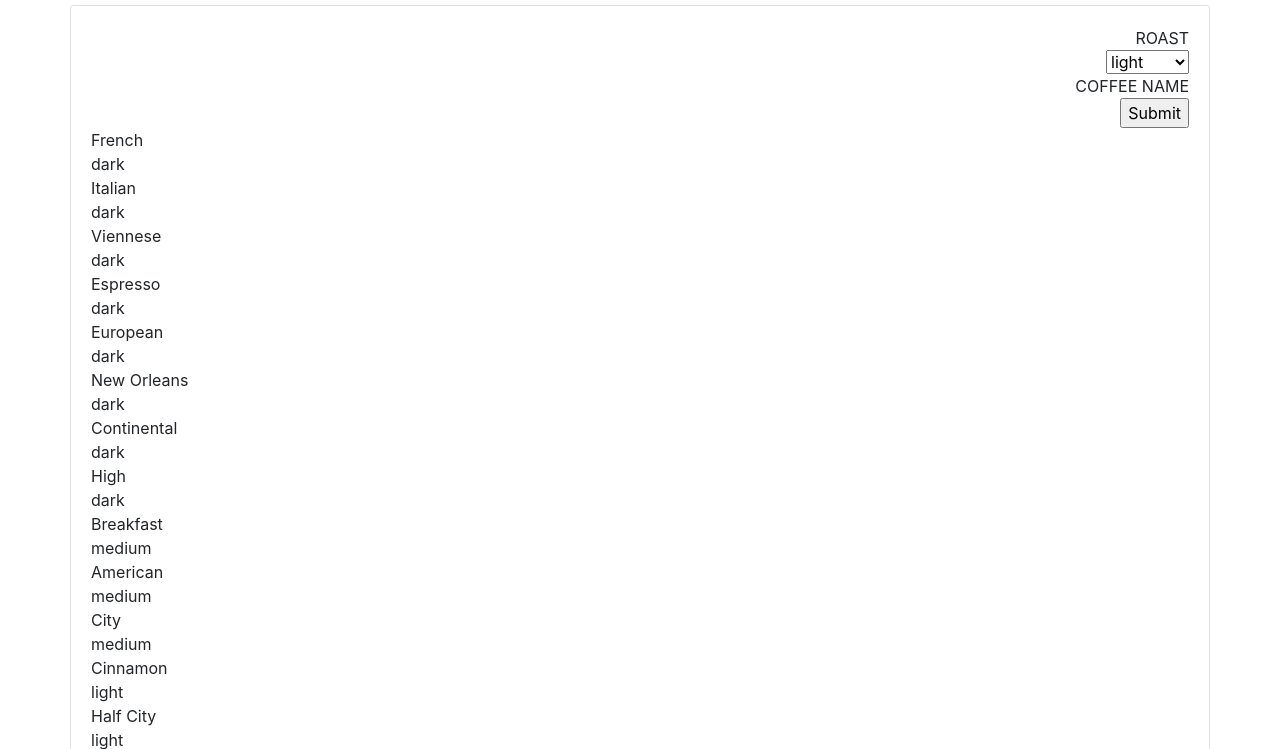
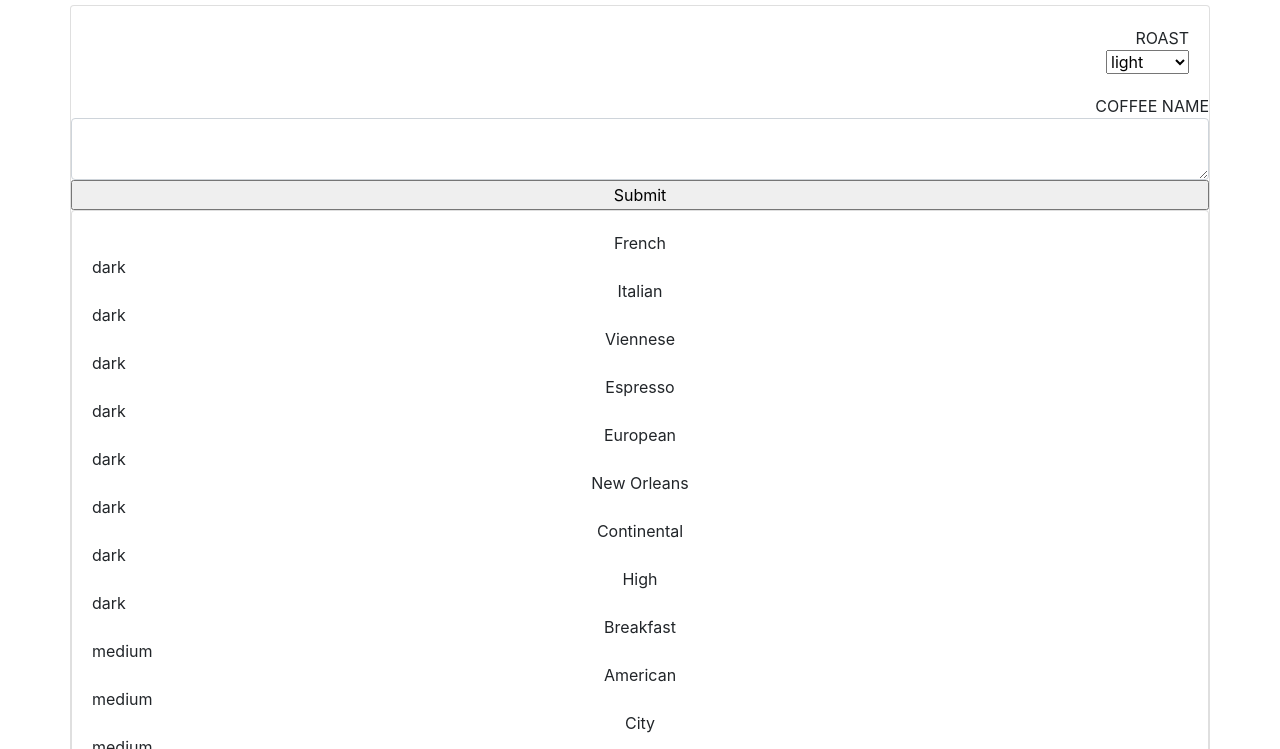
Before and after one commit to flores-noriega-coffee-project/flores-noriega-codeup-coffee, a plain HTML site: page index.html in a window 1280 px wide. Shown: the part 51-800 px from the top of the page. Drawn offline with nearby package versions, Linux system fonts and the light colour scheme.

Commit message:
feat: working on card/form placement

```diff
--- a/index.html
+++ b/index.html
@@ -25,7 +25,7 @@
 <!--    </form>-->
     <div class="container text-right">
         <div class="row card">
-            <div class="coffee card-body">
+            <form class="coffee card-body">
 <!--                <div>ID</div>-->
                 <div>ROAST</div>
                 <form>
@@ -36,9 +36,17 @@
                         <option>dark</option>
                     </select>
                 </form>
-                <div>COFFEE NAME</div>
-                <input id="submit" type="submit" />
-                <div id="coffees" class="text-left"></div>
+
+                    <div>COFFEE NAME</div>
+                <form>
+                <textarea class="coffee form-control" id="coffee"></textarea>
+                </form>
+                    <input id="submit" type="submit" />
+                    <div class="card" style="width: 100%">
+                        <div class="card-body">
+                    <div id="coffees" class="card-text text-center"></div>
+                    </div>
+                </div>
             </div>
         </div>
     </div>
--- a/js/main.js
+++ b/js/main.js
@@ -4,7 +4,7 @@ function renderCoffee(coffee) {
     var html = '<div class="coffee">';
     // html += '<td>' + coffee.id + '</td>';
     html += '<div>' + coffee.name + '</div>';
-    html += '<div>' + coffee.roast + '</div>';
+    html += '<div class="text-left">' + coffee.roast + '</div>';
     html += '</div>';
 
     return html;
```
